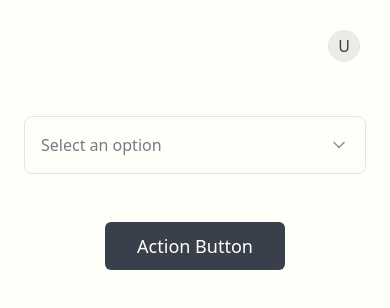
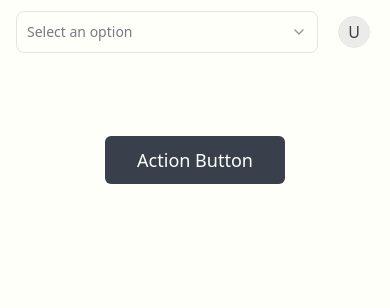
Before and after one commit to homayoun-asghari/BOS, a Next.js app: page /dashboard in a window 390 px wide. Shown: the top 308 px of the page. Built offline with nearby package versions, Linux system fonts and the light colour scheme; no server answers.

Commit message:
feat: update dashboard header with full-width dropdown
- Move dropdown to header with full-width layout
- Position user avatar on the right side
- Remove header bottom border for cleaner look
- Make header edge-to-edge
- Improve responsive behavior

```diff
--- a/app/dashboard/page.tsx
+++ b/app/dashboard/page.tsx
@@ -55,15 +55,34 @@ export default function DashboardPage() {
   const userAvatar = user?.user_metadata?.avatar_url || '';
 
   return (
-    <div className="min-h-screen bg-background p-6">
+    <div className="min-h-screen bg-background">
       {/* Header */}
-      <header className="flex justify-end items-center mb-12">
+      <header className="sticky top-0 z-40 w-full bg-background/95 backdrop-blur supports-[backdrop-filter]:bg-background/60">
+        <div className="h-16 flex items-center px-4">
+          {/* Dropdown - Takes full available width */}
+          <div className="relative flex-1 max-w-[calc(100%-48px)]">
+            <button
+              onClick={() => setIsOpen(!isOpen)}
+              className="w-full flex items-center justify-between p-2.5 border border-border rounded-lg text-left hover:border-ring/50 transition-colors bg-background"
+            >
+              <span className="text-muted-foreground text-sm">Select an option</span>
+              <ChevronDown className={`h-4 w-4 text-muted-foreground/80 transition-transform ${isOpen ? 'rotate-180' : ''}`} />
+            </button>
+
+            {isOpen && (
+              <div className="absolute z-10 w-full mt-1 bg-background border border-border rounded-lg shadow-lg">
+                <div className="p-2 hover:bg-accent cursor-pointer text-foreground">Option 1</div>
+                <div className="p-2 hover:bg-accent cursor-pointer text-foreground">Option 2</div>
+                <div className="p-2 hover:bg-accent cursor-pointer text-foreground">Option 3</div>
+              </div>
+            )}
+          </div>
+
+          {/* User Menu */}
+          <div className="ml-4 flex-shrink-0">
             <DropdownMenu>
               <DropdownMenuTrigger asChild>
-              <button
-                className="flex items-center gap-2 p-1.5 rounded-full hover:bg-accent transition-colors"
-                aria-label="User menu"
-              >
+                <button className="rounded-full hover:bg-accent transition-colors p-1">
                   <Avatar className="h-8 w-8 border border-border">
                     {userAvatar ? (
                       <>
@@ -134,7 +153,6 @@ export default function DashboardPage() {
                     }}
                     disabled={signOutLoading}
                   >
-
                     {signOutLoading ? (
                       <>
                         <Loader2 className="mr-2 h-4 w-4 animate-spin" />
@@ -150,7 +168,21 @@ export default function DashboardPage() {
                 </DropdownMenuItem>
               </DropdownMenuContent>
             </DropdownMenu>
+          </div>
+        </div>
       </header>
+
+      <div className="p-6">
+        {/* Main Content */}
+        <div className="max-w-2xl mx-auto">
+          {/* Centered Button */}
+          <div className="flex justify-center pt-12">
+            <Button size="lg" className="px-8 py-6 text-lg font-medium">
+              Action Button
+            </Button>
+          </div>
+        </div>
+      </div>
 
       {/* Settings Modal */}
       <SettingsModal
@@ -165,34 +197,7 @@ export default function DashboardPage() {
         onOpenChange={setIsHelpOpen}
       />
 
-      {/* Main Content */}
-      <div className="max-w-2xl mx-auto">
-        {/* Dropdown */}
-        <div className="relative mb-12">
-          <button
-            onClick={() => setIsOpen(!isOpen)}
-            className="w-full flex items-center justify-between p-4 border border-border rounded-lg text-left hover:border-ring/50 transition-colors bg-background"
-          >
-            <span className="text-muted-foreground">Select an option</span>
-            <ChevronDown className={`h-5 w-5 text-muted-foreground/80 transition-transform ${isOpen ? 'rotate-180' : ''}`} />
-          </button>
 
-          {isOpen && (
-            <div className="absolute z-10 w-full mt-1 bg-background border border-border rounded-lg shadow-lg">
-              <div className="p-2 hover:bg-accent cursor-pointer text-foreground">Option 1</div>
-              <div className="p-2 hover:bg-accent cursor-pointer text-foreground">Option 2</div>
-              <div className="p-2 hover:bg-accent cursor-pointer text-foreground">Option 3</div>
-            </div>
-          )}
-        </div>
-
-        {/* Centered Button */}
-        <div className="flex justify-center">
-          <Button size="lg" className="px-8 py-6 text-lg font-medium">
-            Action Button
-          </Button>
-        </div>
-      </div>
     </div>
   );
 }
```
Lines whose indentation alone changed are shown as unchanged.
